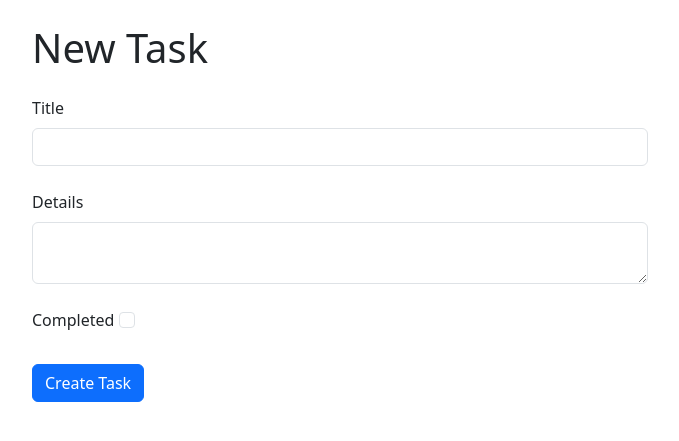
After one commit to GuillaumeBraillon/rails-task-manager, a Rails app: page /tasks/new in a window 1280 px wide. The commit adds this page. Shown: the top 441 px of the page, without its empty margins (300-979 px from the left). Run offline with Rails 7, Linux system fonts and the light colour scheme; some libraries are stand-ins or nearby versions.

Commit message:
Rails Task Manager

```diff
--- /dev/null
+++ b/app/controllers/tasks_controller.rb
@@ -0,0 +1,42 @@
+class TasksController < ApplicationController
+  before_action :set_task, only: [ :show, :edit, :update, :destroy ]
+  def index
+    @tasks = Task.all
+  end
+
+  def show
+  end
+
+  def new
+    @task = Task.new
+  end
+
+  def create
+    @task = Task.new(task_params)
+    @task.save
+    redirect_to tasks_path
+  end
+
+  def edit
+  end
+
+  def update
+    @task.update(task_params)
+    redirect_to tasks_path
+  end
+
+  def destroy
+    @task.destroy
+    redirect_to tasks_path, status: :see_other
+  end
+
+  private
+
+  def set_task
+    @task = Task.find(params[:id])
+  end
+
+  def task_params
+    params.require(:task).permit(:title, :details, :completed)
+  end
+end
--- /dev/null
+++ b/app/helpers/tasks_helper.rb
@@ -0,0 +1,2 @@
+module TasksHelper
+end
--- /dev/null
+++ b/app/models/task.rb
@@ -0,0 +1,2 @@
+class Task < ApplicationRecord
+end
--- a/app/views/layouts/application.html.erb
+++ b/app/views/layouts/application.html.erb
@@ -8,21 +8,18 @@
     <meta name="mobile-web-app-capable" content="yes">
     <%= csrf_meta_tags %>
     <%= csp_meta_tag %>
-
     <%= yield :head %>
-
     <%# Enable PWA manifest for installable apps (make sure to enable in config/routes.rb too!) %>
     <%#= tag.link rel: "manifest", href: pwa_manifest_path(format: :json) %>
-
     <link rel="icon" href="/icon.png" type="image/png">
     <link rel="icon" href="/icon.svg" type="image/svg+xml">
     <link rel="apple-touch-icon" href="/icon.png">
-
     <%# Includes all stylesheet files in app/assets/stylesheets %>
     <%= stylesheet_link_tag :app, "data-turbo-track": "reload" %>
     <%= javascript_importmap_tags %>
+    <link rel="stylesheet" href="https://use.fontawesome.com/releases/v6.1.2/css/all.css">
+    <link href="https://cdn.jsdelivr.net/npm/bootstrap@5.3.6/dist/css/bootstrap.min.css" rel="stylesheet" integrity="sha384-4Q6Gf2aSP4eDXB8Miphtr37CMZZQ5oXLH2yaXMJ2w8e2ZtHTl7GptT4jmndRuHDT" crossorigin="anonymous">
   </head>
-
   <body>
     <%= yield %>
   </body>
--- /dev/null
+++ b/app/views/tasks/_form.html.erb
@@ -0,0 +1,19 @@
+<%= form_with model: @task do |f| %>
+  <div class="mb-4">
+    <p class="mb-4">
+      <%= f.label :title, class: "form-label" %><br>
+      <%= f.text_field :title, class: "form-control" %>
+    </p>
+    <p class="mb-4">
+      <%= f.label :details, class: "form-label" %><br>
+      <%= f.text_area :details, class: "form-control" %>
+    </p>
+    <p class="mb-4">
+      <%= f.label :completed, class: "form-label" %>
+      <%= f.check_box :completed, class: "form-check-input" %>
+    </p>
+    <p class="mb-4">
+      <%= f.submit class: "btn btn-primary" %>
+    </p>
+  </div>
+<% end %>
--- /dev/null
+++ b/app/views/tasks/edit.html.erb
@@ -0,0 +1,2 @@
+<h1>Edit Task</h1>
+<%= render "form", task: @task%>
--- /dev/null
+++ b/app/views/tasks/new.html.erb
@@ -0,0 +1,4 @@
+<div class="container mt-4 w-50">
+  <h1 class="mb-4">New Task</h1>
+  <%= render "form", task: @task %>
+</div>
--- a/config/routes.rb
+++ b/config/routes.rb
@@ -5,10 +5,18 @@ Rails.application.routes.draw do
   # Can be used by load balancers and uptime monitors to verify that the app is live.
   get "up" => "rails/health#show", as: :rails_health_check
 
-  # Render dynamic PWA files from app/views/pwa/* (remember to link manifest in application.html.erb)
-  # get "manifest" => "rails/pwa#manifest", as: :pwa_manifest
-  # get "service-worker" => "rails/pwa#service_worker", as: :pwa_service_worker
+    # Render dynamic PWA files from app/views/pwa/* (remember to link manifest in application.html.erb)
+    # get "manifest" => "rails/pwa#manifest", as: :pwa_manifest
+    # get "service-worker" => "rails/pwa#service_worker", as: :pwa_service_worker
 
-  # Defines the root path route ("/")
-  # root "posts#index"
+    # Defines the root path route ("/")
+    # root "posts#index"
+    resources :tasks
+  # get "tasks", to: "tasks#index"
+  # get "tasks/new", to: "tasks#new"
+  # get "tasks/:id", to: "tasks#show", as: :task
+  # post "tasks", to: "tasks#create"
+  # get "tasks/:id/edit", to: "tasks#edit", as: :edit_task
+  # patch "tasks/:id", to: "tasks#update"
+  # delete "tasks/:id", to: "tasks#destroy"
 end
```
Also changed, not shown: app/views/tasks/index.html.erb (added, +19 -0 lines), app/views/tasks/show.html.erb (added, +14 -0 lines), db/migrate/20261117140353_create_tasks.rb (added, +11 -0 lines), test/controllers/tasks_controller_test.rb (added, +13 -0 lines), test/fixtures/tasks.yml (added, +11 -0 lines), test/models/task_test.rb (added, +7 -0 lines), db/schema.rb (added).
